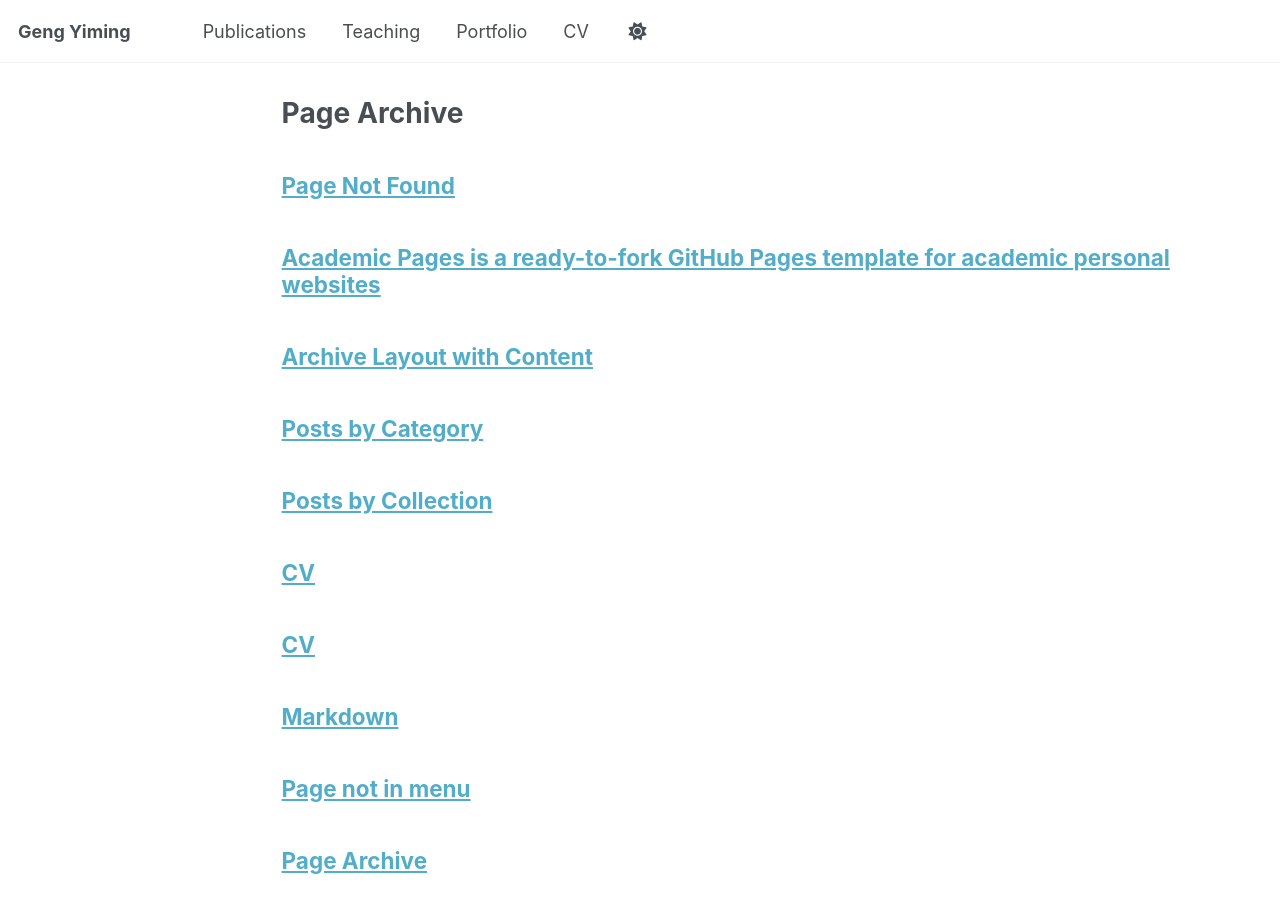
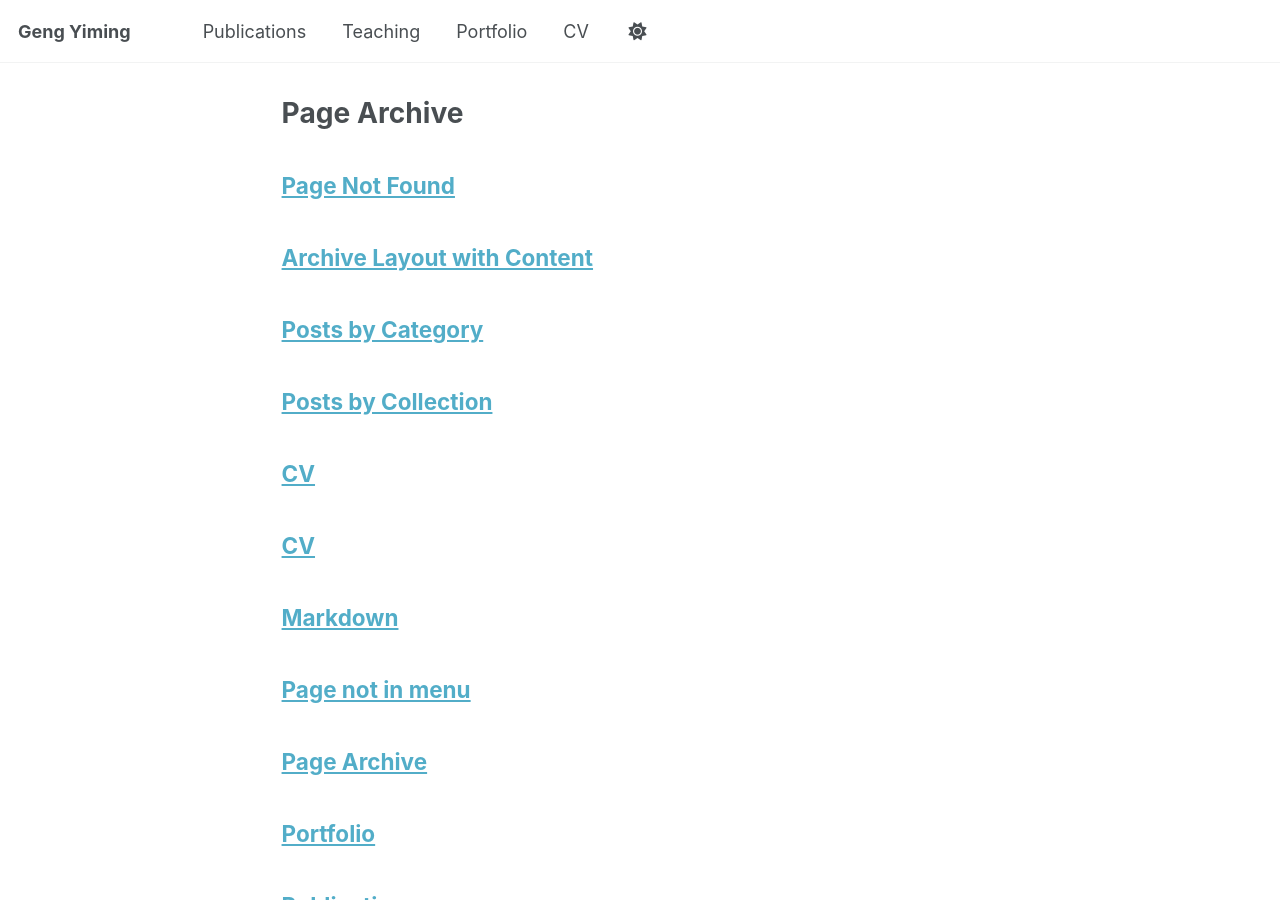
Before and after one commit to GENGYM813/GENGYM813.github.io, a Jekyll site: the page built from _pages/page-archive.html, in a window 1280 px wide and 900 px high. Built offline with Jekyll 4.4.1, drawn with Linux system fonts in a browser that asks for light colours; a script bundle is joined from its source files by our own code; library files that are not in the unit come from our copies.

Commit message:
Update about.md

```diff
--- a/_pages/about.md
+++ b/_pages/about.md
@@ -1,10 +1,4 @@
----
-permalink: /
-title: "Academic Pages is a ready-to-fork GitHub Pages template for academic personal websites"
-author_profile: true
-redirect_from:
-  - /about/
-  - /about.html
+
 ---
 I am a first-year Ph.D. student in [Peking University Stomatology Hospital](https://ss.bjmu.edu.cn/), [Peking University](https://www.pku.edu.cn/). I am fortunate to be advised by [Prof. Zhou Yongsheng](https://ss.bjmu.edu.cn/Html/Doctors/Main/Index_353.html). My research interests include the construction of various nanodrug delivery systems, their application in oral diseases, and related mechanisms of autophagy and ferroptosis.
 
```
